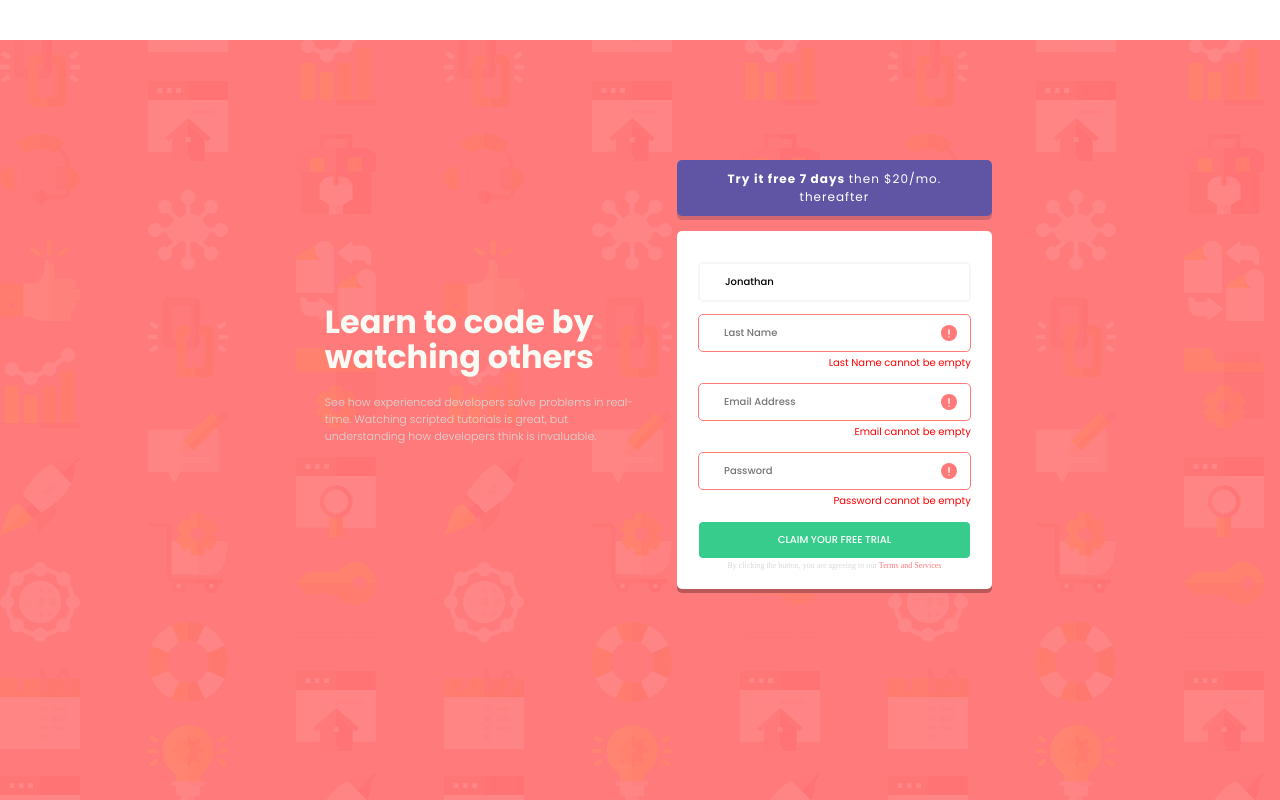
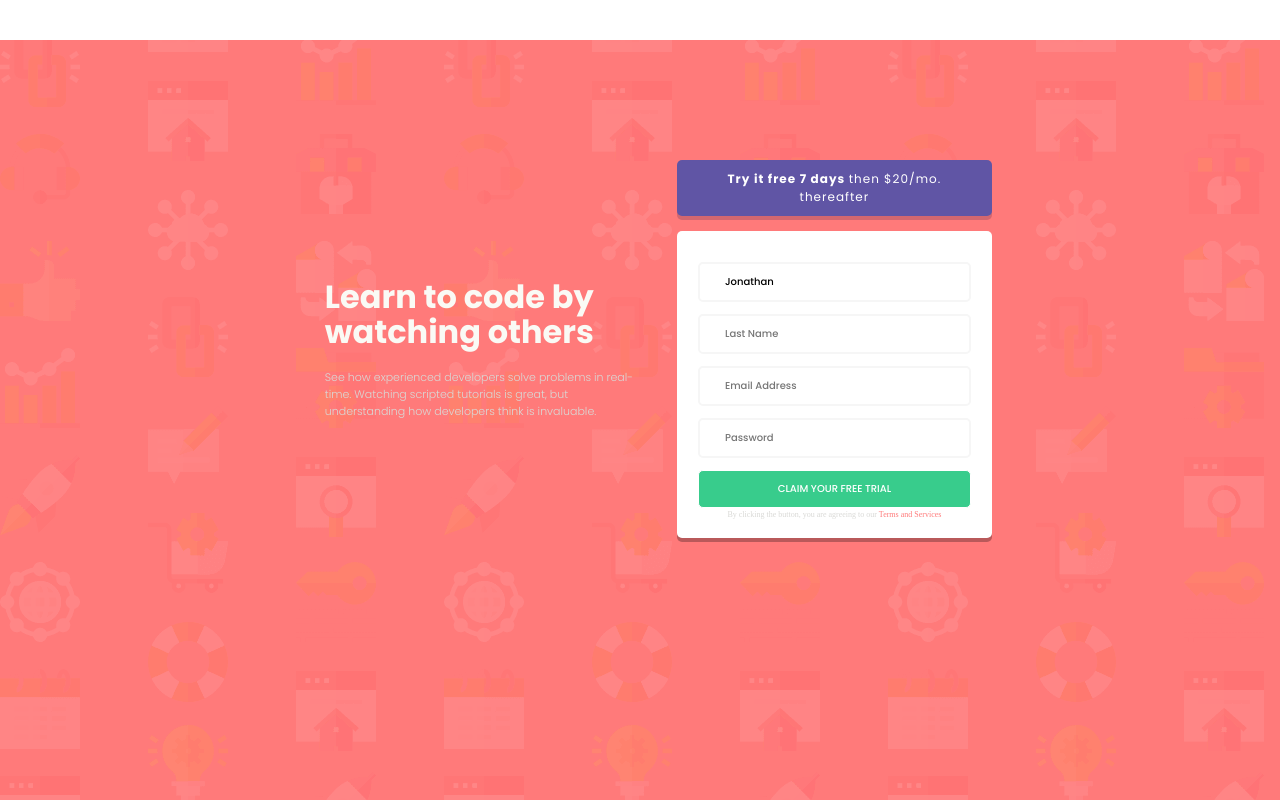
Before and after one commit to Opetimistic/registration-form-page, a plain HTML site: page index.html in a window 1280 px wide. Drawn offline with Linux system fonts and the light colour scheme.

Commit message:
updated css with js

```diff
--- a/style.css
+++ b/style.css
@@ -6,7 +6,7 @@
 
 body{
     font-size: 16px;
-    /* background-color: black; */
+
 }
 main{
     overflow: auto;
@@ -19,13 +19,6 @@ main{
 
 .container{
 
-    /* margin: 6% auto;
-    /* padding: 50px;
-    display: grid;
-    grid-template-columns: 1fr 1fr;
-    width: 70%;
-    height: 75vh;
-    align-items: center;  */
     height: inherit;
     width: 55%;
     margin: 15vh auto;
@@ -45,7 +38,7 @@ main{
     font-weight: 700px;
     line-height: 1.1;
     color: #fafaf5;
-    /* color: #d9d9d6; */
+
 }
 .text p{
     font-family: 'Poppins', sans-serif;
@@ -55,7 +48,7 @@ main{
     color: #d9d9d6;
 }
 
-.second{
+.second {
    flex: 1;
 }
 .second .button-second{
@@ -88,19 +81,19 @@ main{
     font-size: 12px;
 }
 
-.form-second .form{
+.form-second form{
     background-color: white;
     padding: 1.2em;
     border-radius: 5px;
     box-shadow: 0px 4px #b9595a;
     text-align: right;
-    /* width: 100%; */
 }
-.form-second table, td{
+
+.form-second form table, td{
     width: 100%;
 }
 
-.form input{
+.form-second input{
     width: inherit;
     text-align: left;
     margin: 10px 0px 0px 0px;
@@ -112,11 +105,11 @@ main{
     padding: 10px 25px 10px 25px;
 
 }
-.form input:focus{
+.form-second form input:focus{
     border: 1px solid hsl(249, 10%, 26%);
     outline: none;
 }
-.form input:invalid{
+.form-second form.invalid-check input:invalid{
     border: 1px solid hsl(0, 100%, 74%);
     outline: none;
     background-image: url("icon-error.svg");
@@ -126,7 +119,7 @@ main{
     background-repeat: no-repeat;
 }
 
-.form input:invalid + span[data-error]::after{
+.form-second form.invalid-check input:invalid + span[data-error]::after{
     content: attr(data-error);
     color: red;
     font-size: 10px;
@@ -143,7 +136,10 @@ main{
     border: 0.5px solid;
     border-radius: 5px;
 }
-.form p{
+#submit:hover{
+    cursor: pointer;
+}
+.form-second form p{
     font-weight: 300;
     font-size: 8px;
     text-align: center;
```
